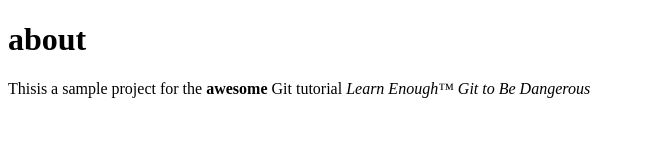
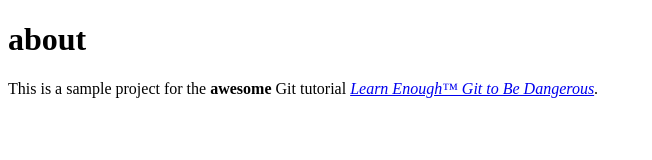
Before and after one commit to kiranbhumber/website, a plain HTML site: page about.html in a window 1280 px wide. Shown: the whole page, without its empty margins (0-652 px from the left). Drawn offline with Linux system fonts and the light colour scheme.

Commit message:
Add link to tutorial title

```diff
--- a/about.html
+++ b/about.html
@@ -6,8 +6,9 @@
   <body>
     <h1>about</h1>
     <p>
-      Thisis a sample project for the <strong>awesome</strong> Git tutorial<em>
-      Learn Enough™ Git to Be Dangerous</em>
+      This is a sample project for the <strong>awesome</strong> Git tutorial
+      <a href="http://learnenough.com/git-tutorial"><em>Learn Enough™ Git to Be Dangerous</em></a>.
+
   </p>
   </body>
   </html>
```
